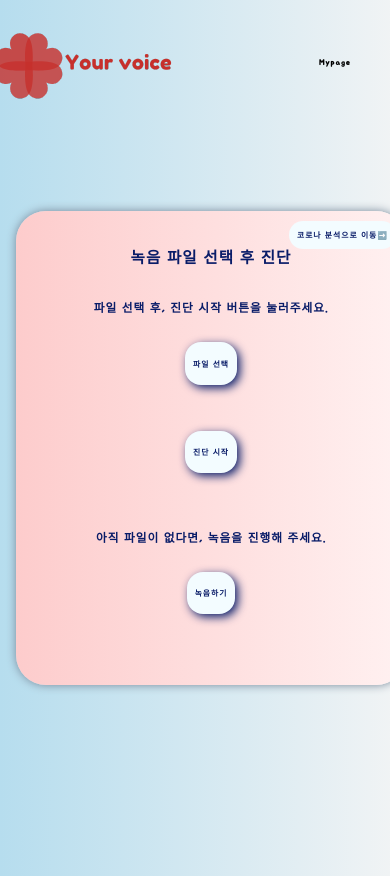
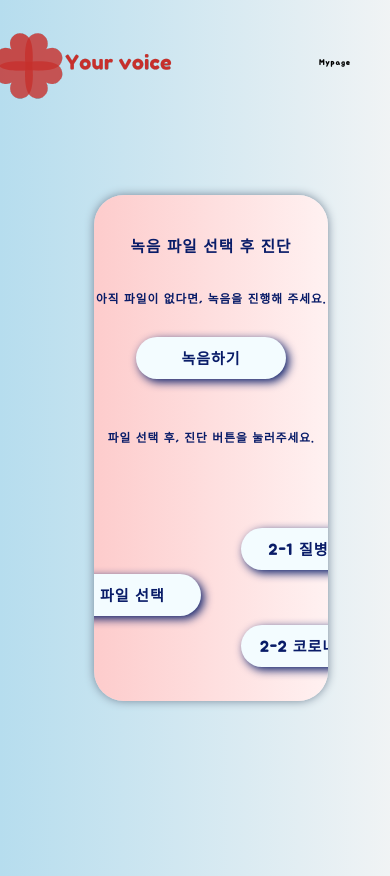
Before and after one commit to Soojong94/SilJeon, a React (Create React App) app in the folder your_voice/front/: page /coughUd in a window 390 px wide. Shown: the top 876 px of the page. Built offline with nearby package versions, Linux system fonts and the light colour scheme.

Commit message:
0613 frontend

```diff
--- a/your_voice/front/src/Button/BtnDg.css
+++ b/your_voice/front/src/Button/BtnDg.css
@@ -23,3 +23,26 @@
   transform: scale(1.15);
   transition: transform 0.8s ease;
 }
+@media (max-width: 1000px){
+  .dgBtn {
+
+    padding: 7px 10px;
+
+
+  }
+
+
+  @media (max-width: 750px){
+
+    .dgBtn {
+      width:80px;
+      padding: 10px 15px;
+      border-radius: 10px;
+      font-size: 13px;
+
+
+    }
+
+  }
+
+}
--- a/your_voice/front/src/NewMain/NewMainPg.css
+++ b/your_voice/front/src/NewMain/NewMainPg.css
@@ -18,6 +18,7 @@ body {
     transition: background 0.3s ease;
     padding: 30px 0;
     margin-top: 40px;
+    overflow: auto; /* 변경된 부분 */
 }
 
 .mainBtn-box {
@@ -44,12 +45,6 @@ body {
     flex: 1;
     padding: 0px 0px 0px 15%;
     text-align: center;
-}
-
-.MainImg img {
-    max-width: 100%;
-    height: auto;
-    border-radius: 10px;
 }
 
 .voiceContent {
@@ -111,8 +106,8 @@ body {
     }
 
     .mainBtn-box {
-        flex-direction: row;
-        gap: 10px;
+        flex-direction: column;
+        gap: 20px;
         justify-content: center;
         align-items: center;
     }
@@ -127,33 +122,46 @@ body {
     }
 }
 
-@media (max-width: 500px) {
+@media (max-width: 1000px) {
     .voice {
-        width: 100%;
+        width: 70%;
+        height: auto;
         padding: 5vw 2vh;
         justify-content: center;
+        align-items: center;
+        flex-direction: column;
+        overflow: auto;
+    }
+
+    .MainImg {
+        padding: 0;
+    }
+
+    .voiceContent {
+        text-align: center;
     }
 
     .voiceDsEg {
-        font-size: 8vw;
+        font-size: 5vw;
     }
 
     .expln {
-        font-size: 5vw;
+        font-size: 3vw;
     }
 
     .mainBtn-box {
-        gap: 10px;
         flex-direction: row;
+        gap: 20px;
         justify-content: center;
         align-items: center;
     }
 
     .dgBtn {
-        font-size: 6vw;
+        font-size: 5vw;
+        padding: 10px 15px;
     }
 
     .bounce {
-        display: none !important; /* Hide spinner on smaller screens */
+        display: none !important;
     }
 }
--- a/your_voice/front/src/NewMain/NewMainPg.jsx
+++ b/your_voice/front/src/NewMain/NewMainPg.jsx
@@ -27,6 +27,7 @@ function NewMainPg() {
             <div className='voice'>
                 <div className='MainImg'>
                 <RingLoader
+        className='bounce'
         color="#36d7b7"
         size={250}
         speedMultiplier={0.8}/>
--- a/your_voice/front/src/recording_page/recording.css
+++ b/your_voice/front/src/recording_page/recording.css
@@ -19,6 +19,7 @@ body {
 }
 
 .up_box {
+  overflow: auto;
   border-radius: 5px;
   width: 75%;
   height: 80%;
@@ -150,14 +151,17 @@ audio {
   transition: transform 0.8s ease;
 }
 
-@media (max-width: 768px) {
+@media (max-width: 1000px) {
   .up_box {
-    width: 90%;
-    height: auto;
-    padding: 7vw 6vh;
+    width: 75%;
+    height: 70%;
+
+    padding: 10px 15px;
   }
 
   .udH1 {
+
+    margin-top: 10vh;
     font-size: 4.5vw;
   }
 
@@ -171,6 +175,10 @@ audio {
     font-size: 2vw;
     padding: 5px 10px;
     min-width: 70%;
+    width:80px;
+    padding: 10px 15px;
+    border-radius: 10px;
+    font-size: 13px;
   }
 .coughUp_Move_box{
   font-size: 2vw;
@@ -184,16 +192,24 @@ audio {
     width: 30vw;
     height: 3vh;
   }
+  .recordPg_Btb{
+padding: 5px 7px;
+font-size: 15px;
+
+  }
 }
 
 @media (max-width: 500px) {
   .up_box {
-    width: 100%;
-    padding:6vw 5vh;
+
+    width: 60%;
+    height: 60%;
+    padding:5px 8px;
     justify-content: center;
   }
 
   .udH1 {
+    margin-top: 10vh;
     font-size: 4vw;
   }
 
@@ -204,6 +220,10 @@ audio {
   .record-btn,
   .btnUd,
   .btnBack {
+    width:80px;
+    padding: 10px 15px;
+    border-radius: 10px;
+    font-size: 13px;
     font-size: 2vw;
     padding: 5px 10px;
     min-width: 80%;
@@ -224,6 +244,13 @@ audio {
   .bounce {
   display: none !important;
 }
+
+.recordPg_Btb{
+  padding: 5px 7px;
+  font-size: 15px;
+
+    }
+
 }
 .coughUp_Move_box{
   font-size: 1.3vw;
--- a/your_voice/front/src/recording_page/recording.jsx
+++ b/your_voice/front/src/recording_page/recording.jsx
@@ -100,12 +100,15 @@ const Record_voice = () => {
               <button className='record-btn' onClick={recording ? stopRecording : startRecording}>
                 {recording ? (
                   <>녹음 중지
+                  <div className='punto'>
                     <PuffLoader
+                    className='punto'
                       color="black"
                       size={10}
                       speedMultiplier={1}
                       cssOverride={{ display: 'inline-block', marginBottom: '7px', marginLeft: '10px' }}
                     />
+                    </div>
                   </>
                 ) : '1. 기침 녹음 시작   ▶'}
               </button>
--- a/your_voice/front/src/upload2/bothload.css
+++ b/your_voice/front/src/upload2/bothload.css
@@ -10,6 +10,14 @@
     overflow-y: scroll;
 }
 
+.vertical {
+    width: 1px;
+    height: 100%; /* 높이를 부모 요소에 맞게 설정 */
+    background-color: #1e6b8d;
+    border: none;
+    margin: 0 20px; /* 수직선 양쪽에 간격 추가 */
+}
+
 .recordM {
     height: 5vh;
     background-color: rgb(243, 252, 255);
@@ -17,7 +25,7 @@
     padding: 0.5vh 5.4vw;
     cursor: pointer;
     border-radius: 5vw;
-    font-size: 20px;
+    font-size: 10px;
     color: rgb(9, 28, 104);
     display: flex;
     justify-content: center;
@@ -25,22 +33,25 @@
 }
 
 .up_box {
-    border-radius: 5px;
-    width: 70%;
-    height: 80%;
+    border-radius: 30px;
+    width: 80%;
+    height: 70%;
     background-color: rgb(255, 254, 242);
     box-shadow: 10px 10px 20px rgba(72, 62, 1, 0.5);
     box-sizing: border-box;
     text-align: center;
     justify-content: center;
-    padding: 2vw 5vh;
+    padding: 30px;
     overflow: hidden;
     position: relative;
+    display: flex;
+    flex-direction: column;
+    align-items: center;
 }
 
 .udH1 {
     color: rgb(9, 28, 104);
-    font-size: 5vw;
+    font-size: 3vw;
 }
 
 .udh2 {
@@ -57,8 +68,10 @@
     color: rgb(9, 28, 104);
     display: flex;
     flex-direction: row;
-    gap: 200px;
+    align-items: center;
     height: 100%;
+    padding : 10px;
+    gap : 3vw;
 }
 
 .left_content {
@@ -70,18 +83,24 @@
 .middle_content {
     display: flex;
     flex-direction: column;
-    align-items: center;
+
     flex-grow: 1;
 }
 
 .file-buttons {
     display: flex;
-    flex-direction: column;
+    flex-direction: row;
     align-items: center;
     gap: 10px;
     margin: 3vh 0 0 0;
 }
 
+#CovidGo{
+
+margin: 55px 0 50px 0;
+
+
+}
 .selectedfileName {
     color: rgb(9, 28, 104);
     font-size: 1vw;
@@ -94,24 +113,25 @@
 }
 
 .bounce {
-    margin: 7vh 0 3vh 0;
+    margin: 3vw;
 }
 
 .inputbtn {
-    width: 15vw;
-    height: 5vh;
+    width :13vw;
+    height: 6vh;
     background-color: rgb(243, 252, 255);
     border: none;
-    padding: 0.5vh 2.5vw;
+    padding: 5px 25px;
     cursor: pointer;
-    border-radius: 5vw;
-    font-size: 20px;
+    border-radius: 3vw;
+    font-size: 17px;
     color: rgb(9, 28, 104);
     box-shadow: 3px 3px 10px;
     display: flex;
     justify-content: center;
     align-items: center;
-    margin-bottom: 30px;
+    margin :20px;
+
 }
 
 .recordPg_Move_box {
@@ -152,13 +172,13 @@
     .parent-box {
         flex-direction: column;
         padding: 1rem;
-
     }
 
     .up_box {
-        width: 90%;
-        height: auto;
+        width: 70%;
+        height: 70%;
         padding: 5vw 2vh;
+        overflow: auto;
     }
 
     .udH1 {
@@ -171,19 +191,21 @@
 
     .inputFile-box {
         flex-direction: column;
-        gap: 20px;
+        gap : 30px;
         height: auto;
+        padding: 3vw;
     }
 
     .recordM, .inputbtn, .recordPg_Btb {
-        width: auto;
-        padding: 0.5rem;
-        font-size: 2vw;
-        border-radius: 1rem;
+        width:150px;
+        height: auto;
+        padding:5px 12px;
+        font-size: 13px;
+        border-radius: 30px;
     }
 
     .file-buttons {
-        gap: 1rem;
+        gap: 20px;
         margin: 2vh 0;
     }
 
@@ -203,18 +225,19 @@
 
 @media (max-width: 1000px) {
     .up_box {
-        width: 100%;
+      width: 75%;
         padding: 5vw 2vh;
         justify-content: center;
         align-items: center;
+        overflow: auto;
     }
 
     .udH1 {
-        font-size: 8vw;
+        font-size: 32px;
     }
 
     .udh2 {
-        font-size: 5vw;
+        font-size: 3vw;
     }
 
     .inputFile-box {
@@ -222,11 +245,13 @@
     }
 
     .recordM, .inputbtn, .recordPg_Btb {
-        font-size: 2vw;
+        font-size: 15px;
+        padding: 10px 15px;
+
     }
 
     .selectedfileName {
-        font-size: 4vw;
+        font-size: 12px;
     }
 
     .bounce {
--- a/your_voice/front/src/upload2/coughUd.jsx
+++ b/your_voice/front/src/upload2/coughUd.jsx
@@ -1,4 +1,4 @@
-import React, { useState, useRef, useEffect} from 'react';
+import React, { useState, useRef, useEffect } from 'react';
 import { useNavigate } from 'react-router-dom';
 import './bothload.css';
 import MenuBar from '../Route/menu';
@@ -50,23 +50,26 @@ const CoughUd = () => {
                 <h1 className='udH1'>녹음 파일 선택 후 진단</h1>
                 <div className="inputFile-box">
                     <div className='left_content'>
-                        <BounceLoader className='bounce' size={230} color="#6375ff" />
+                        <h2 className='ExplnUd'>아직 파일이 없다면, 녹음을 진행해 주세요.</h2>
+                        <BounceLoader className='bounce' size={100} color="#6375ff" />
+                        <button className='inputbtn' onClick={ToRecordVoice}>녹음하기</button>
+
                     </div>
+                    <hr className='vertical' />
                     <div className="middle_content">
-                        <h2 className='ExplnUd'>파일 선택 후, 진단 시작 버튼을 눌러주세요.</h2>
+                        <h2 className='ExplnUd'>파일 선택 후, 진단 버튼을 눌러주세요.</h2>
+
 
                         <div className="file-buttons">
                             {selectedFile && <p className='selectedfileName'>{selectedFile.name}</p>}
-                            <button className="inputbtn" onClick={() => inputBtn.current.click()}>파일 선택</button>
+                            <button className="inputbtn" onClick={() => inputBtn.current.click()}>1 파일 선택</button>
                             <input type="file" onChange={handleFileChange} ref={inputBtn} className="file-input" />
+                            <div className="button-column">
+                                <button className='inputbtn' id='CovidGo' onClick={navigateToLoadingPage} disabled={!selectedFile}>2-1 질병 진단</button>
 
-                            <button className='inputbtn' onClick={navigateToLoadingPage} disabled={!selectedFile}>진단 시작</button>
-                            <h2 className='ExplnUd'>아직 파일이 없다면, 녹음을 진행해 주세요.</h2>
-                            <button className='inputbtn'onClick={ToRecordVoice}>녹음하기</button>
+                                <button className="inputbtn" id='CovidGo' onClick={navigateToLoadingPage} disabled={!selectedFile}>2-2 코로나 분석</button>
+                            </div>
                         </div>
-                    </div>
-                    <div className='recordPg_Move_box'>
-                        <button className="recordPg_Btb" id='CovidGo' onClick={navigateToLoadingPage} disabled={!selectedFile} >코로나 분석으로 이동➡️</button>
                     </div>
                 </div>
             </div>
```
Lines whose indentation alone changed are shown as unchanged.
